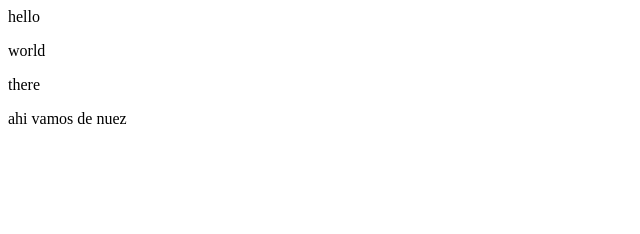
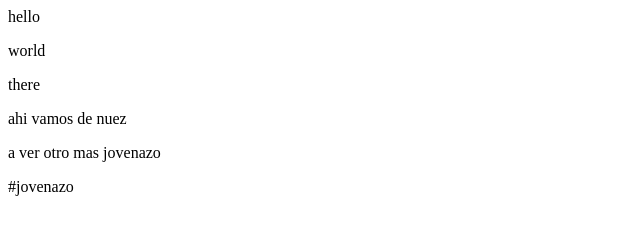
Before and after one commit to victordelrosal/demo-repo, a plain HTML site: page index.html in a window 1280 px wide. Shown: the whole page, without its empty margins (0-640 px from the left). Drawn offline with Linux system fonts and the light colour scheme.

Commit message:
cambio uno

```diff
--- a/index.html
+++ b/index.html
@@ -2,3 +2,4 @@
 <p>world</p>
 <p>there</p>
 <p>ahi vamos de nuez</p>
+<p>a ver otro mas jovenazo</p> #jovenazo
```
